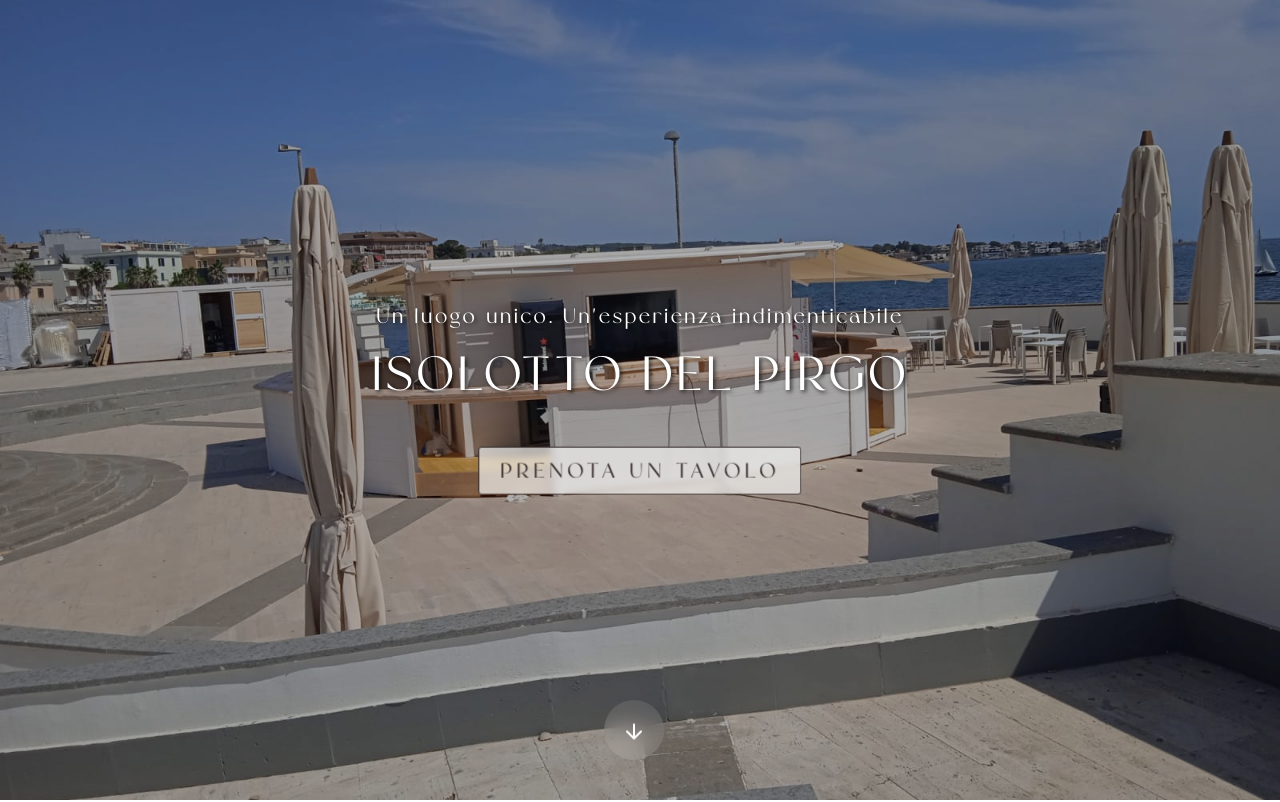
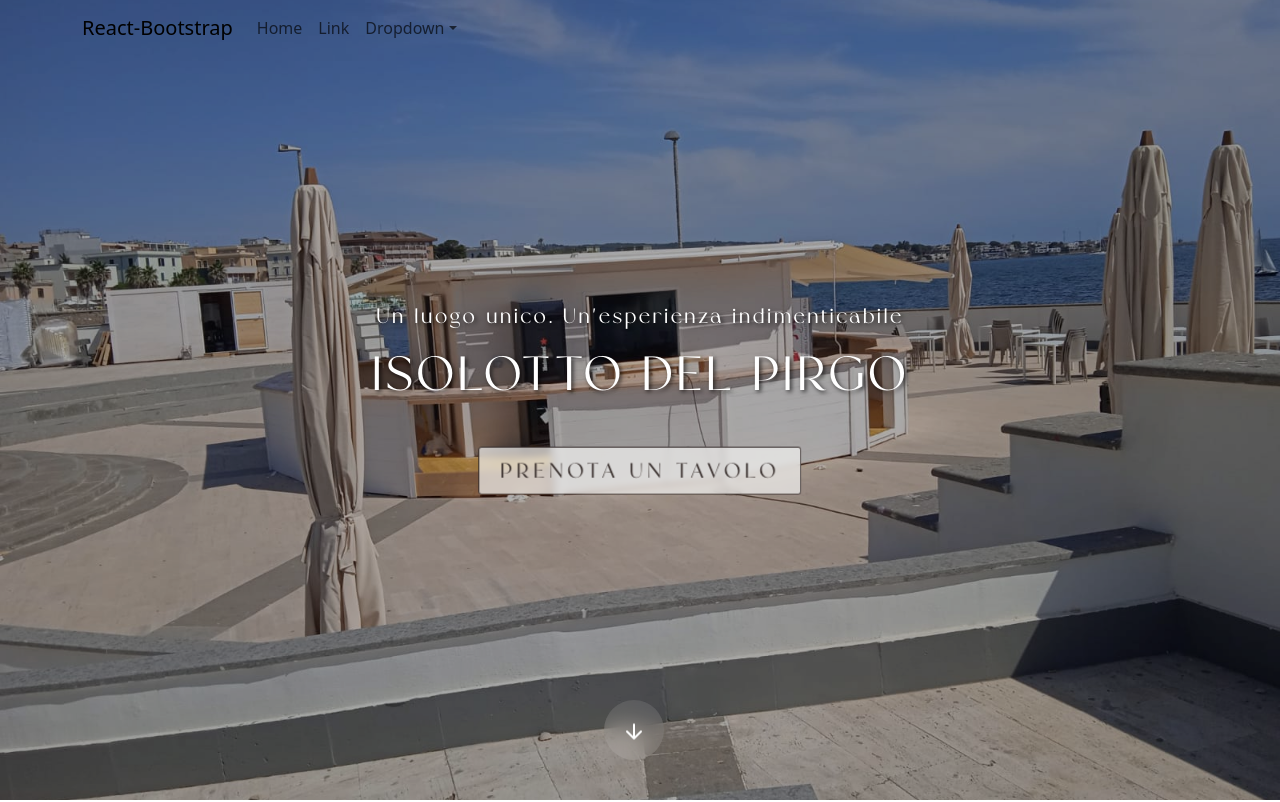
Before and after one commit to Cristiano-Rocchi/isolotto-del-pirgo, a React (Create React App) app: page / in a window 1280 px wide. Shown: the top 802 px of the page. Built offline with nearby package versions, Linux system fonts and the light colour scheme.

Commit message:
navbar 1

```diff
--- a/src/App.jsx
+++ b/src/App.jsx
@@ -3,9 +3,12 @@
 import Homepage from "./Components/Homepage/Homepage";
 import Menu from "./Components/Menu/Menu";
 import Footer from "./Components/Footer/Footer";
+import Navbar from "./Components/Navbar/Navbar";
 function App() {
   return (
     <BrowserRouter>
+      <Navbar />
+
       <Routes>
         <Route path="/" element={<Homepage />} />
         <Route path="/menu" element={<Menu />} />
--- /dev/null
+++ b/src/Components/Navbar/Navbar.css
@@ -0,0 +1,12 @@
+/* INDICE
+1. Generali
+2. Testi
+*/
+
+/*  1. ---------------GENERALI------------------ */
+.navbar {
+  background-color: transparent;
+  position: absolute;
+  width: 100%;
+  z-index: 99999;
+}
--- /dev/null
+++ b/src/Components/Navbar/Navbar.jsx
@@ -0,0 +1,36 @@
+import React from "react";
+import "./Navbar.css";
+import { Container, Nav, Navbar, NavDropdown } from "react-bootstrap";
+
+const MyNavbar = () => {
+  return (
+    <>
+      <Navbar expand="lg">
+        <Container>
+          <Navbar.Brand href="#home">React-Bootstrap</Navbar.Brand>
+          <Navbar.Toggle aria-controls="basic-navbar-nav" />
+          <Navbar.Collapse id="basic-navbar-nav">
+            <Nav className="me-auto">
+              <Nav.Link href="#home">Home</Nav.Link>
+              <Nav.Link href="#link">Link</Nav.Link>
+              <NavDropdown title="Dropdown" id="basic-nav-dropdown">
+                <NavDropdown.Item href="#action/3.1">Action</NavDropdown.Item>
+                <NavDropdown.Item href="#action/3.2">
+                  Another action
+                </NavDropdown.Item>
+                <NavDropdown.Item href="#action/3.3">
+                  Something
+                </NavDropdown.Item>
+                <NavDropdown.Divider />
+                <NavDropdown.Item href="#action/3.4">
+                  Separated link
+                </NavDropdown.Item>
+              </NavDropdown>
+            </Nav>
+          </Navbar.Collapse>
+        </Container>
+      </Navbar>
+    </>
+  );
+};
+export default MyNavbar;
```
